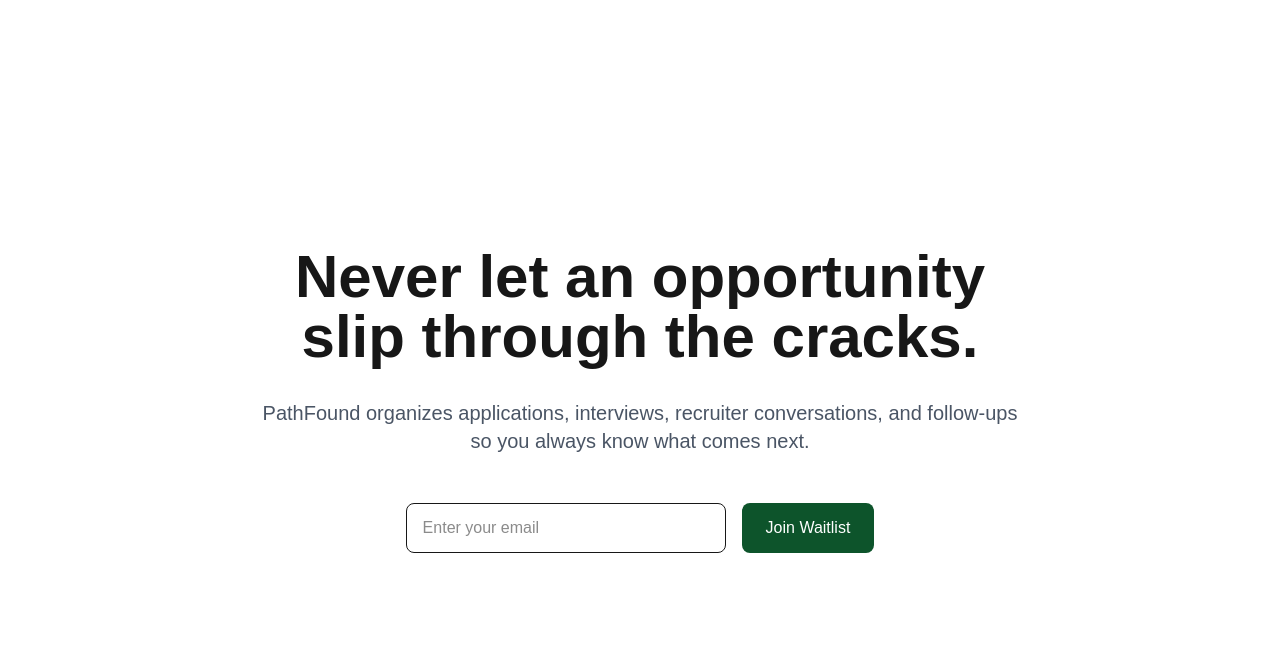
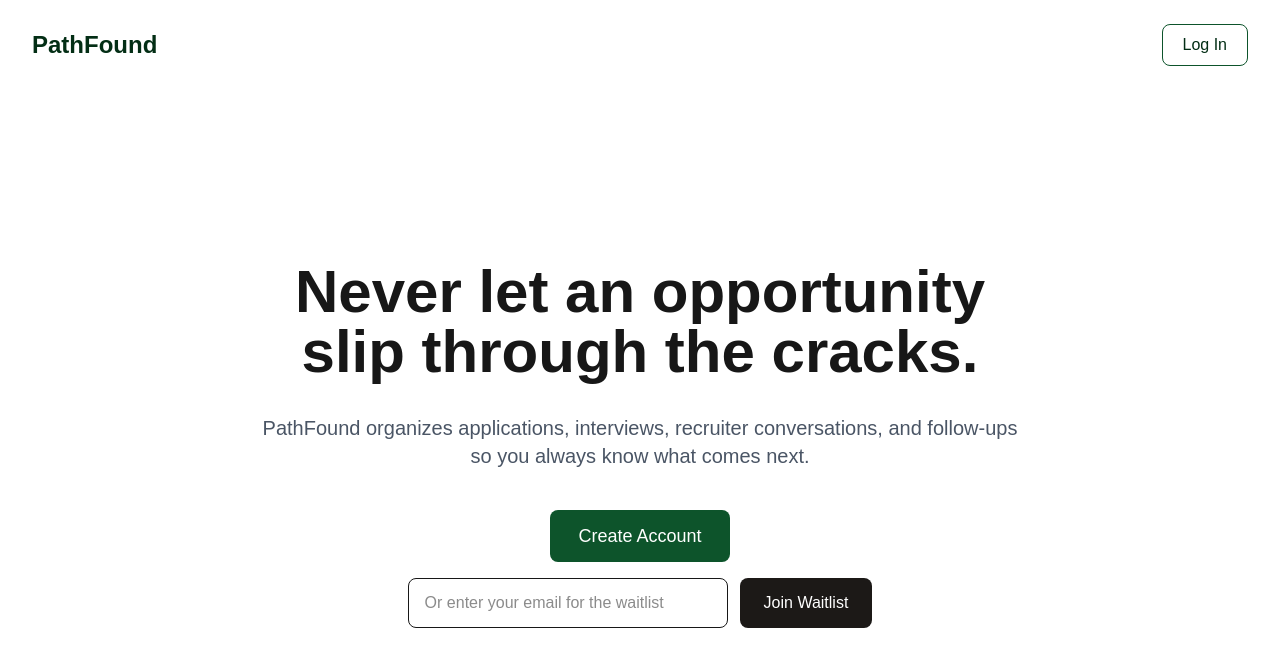
Before and after one commit to paden-kosoff/pathfound, a Next.js app: page / in a window 1280 px wide. Shown: the top 666 px of the page. Built offline with nearby package versions, Linux system fonts and the light colour scheme; no server answers.

Commit message:
Update page.tsx

```diff
--- a/app/page.tsx
+++ b/app/page.tsx
@@ -10,10 +10,9 @@
 
   async function handleSubmit() {
     setLoading(true);
+    setMessage("");
 
-    const { error } = await supabase
-      .from("waitlist")
-      .insert([{ email }]);
+    const { error } = await supabase.from("waitlist").insert([{ email }]);
 
     if (error) {
       setMessage(error.message);
@@ -26,21 +25,43 @@
   }
 
   return (
-    <main className="min-h-screen flex flex-col items-center justify-center p-8">
+    <main className="min-h-screen flex flex-col bg-white">
+      <nav className="w-full px-8 py-6 flex items-center justify-between">
+        <a href="/" className="text-2xl font-bold text-green-950">
+          PathFound
+        </a>
+
+        <a
+          href="/login"
+          className="rounded-lg border border-green-900 px-5 py-2 text-green-950 hover:bg-green-50"
+        >
+          Log In
+        </a>
+      </nav>
+
+      <section className="flex flex-1 flex-col items-center justify-center p-8">
         <div className="max-w-3xl text-center">
           <h1 className="text-6xl font-bold mb-8">
             Never let an opportunity slip through the cracks.
           </h1>
 
-        <p className="text-xl text-gray-600 mb-12">
+          <p className="text-xl text-gray-600 mb-10">
             PathFound organizes applications, interviews, recruiter
             conversations, and follow-ups so you always know what comes next.
           </p>
 
-        <div className="flex gap-4 justify-center">
+          <div className="flex flex-col items-center gap-4">
+            <a
+              href="/signup"
+              className="bg-green-900 text-white px-7 py-3 rounded-lg text-lg hover:bg-green-800"
+            >
+              Create Account
+            </a>
+
+            <div className="flex gap-3 justify-center">
               <input
                 type="email"
-            placeholder="Enter your email"
+                placeholder="Or enter your email for the waitlist"
                 className="border rounded-lg px-4 py-3 w-80"
                 value={email}
                 onChange={(e) => setEmail(e.target.value)}
@@ -49,16 +70,16 @@
               <button
                 onClick={handleSubmit}
                 disabled={loading}
-            className="bg-green-900 text-white px-6 py-3 rounded-lg"
+                className="bg-stone-900 text-white px-6 py-3 rounded-lg disabled:opacity-60"
               >
                 {loading ? "Joining..." : "Join Waitlist"}
               </button>
             </div>
 
-        {message && (
-          <p className="mt-6 text-green-700">{message}</p>
-        )}
+            {message && <p className="mt-2 text-green-700">{message}</p>}
           </div>
+        </div>
+      </section>
     </main>
   );
 }
```
Lines whose indentation alone changed are shown as unchanged.
